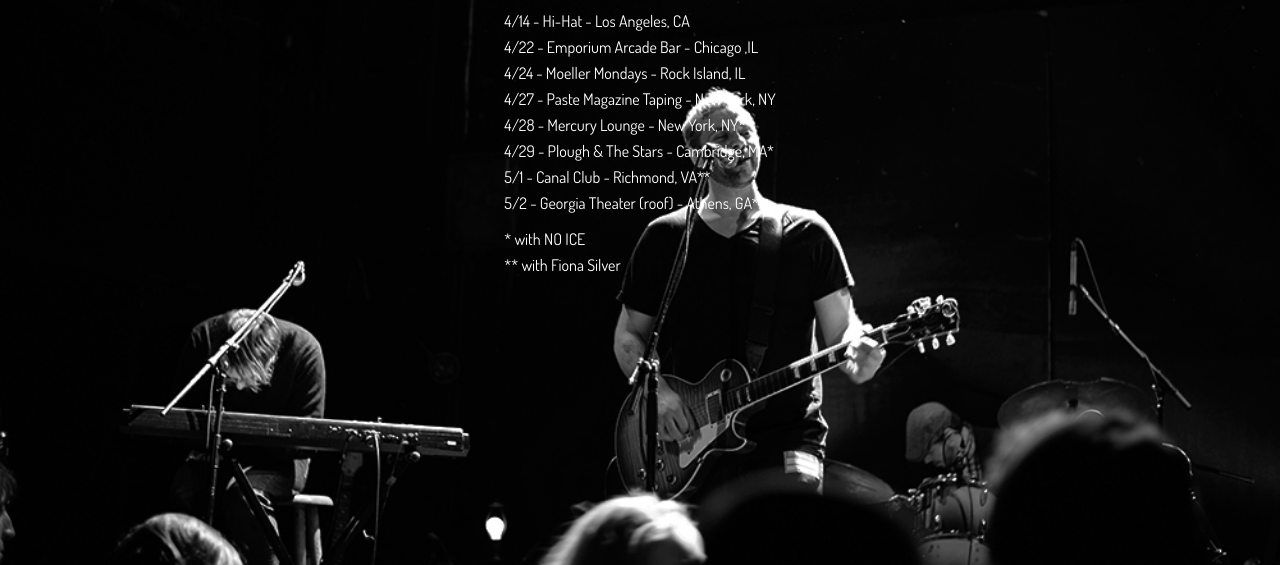
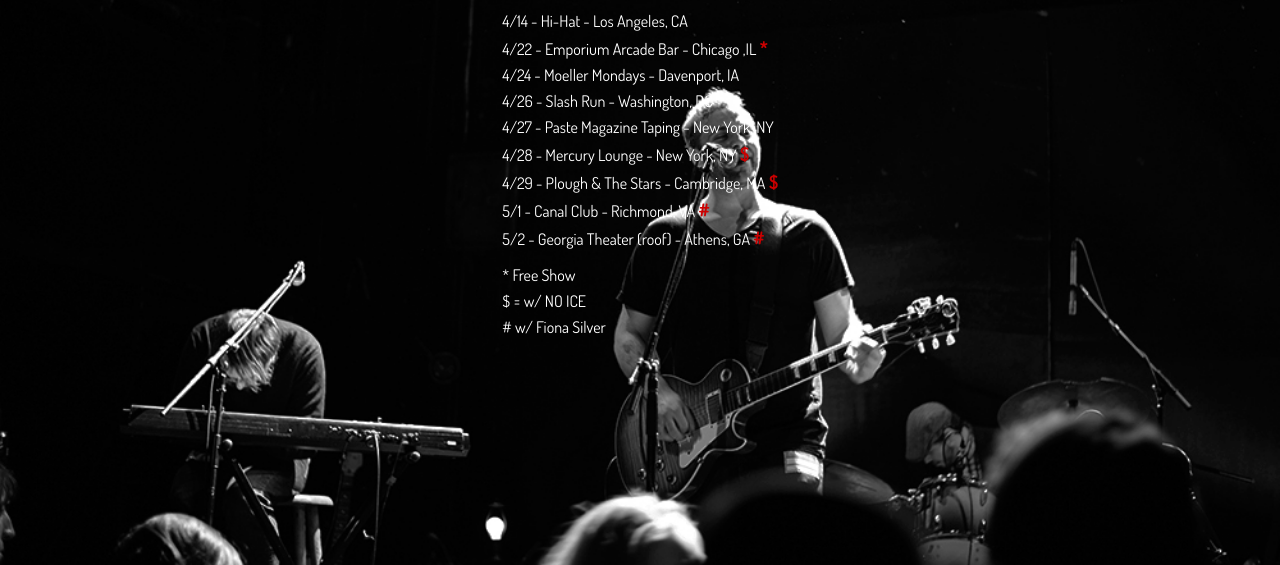
Before and after one commit to thebkbuffalo/dollars_site, a plain HTML site: page index.html in a window 1280 px wide. Shown: the part 235-800 px from the top of the page. Drawn offline with nearby package versions, Linux system fonts and the light colour scheme.

Commit message:
added more dates and updates some style

```diff
--- a/assets/style.css
+++ b/assets/style.css
@@ -65,3 +65,5 @@ a {
   color: white;
   font-size: 75px;
 }
+
+.r {color: #CC0000; font-weight: bold; font-size: 18px;}
--- a/index.html
+++ b/index.html
@@ -28,16 +28,18 @@
         <div class='dates_list'>
           <ul class='tour_dates'>
             <li>4/14 - Hi-Hat - Los Angeles, CA</li>
-            <li>4/22 - Emporium Arcade Bar - Chicago ,IL</li>
-            <li>4/24 - Moeller Mondays - Rock Island, IL</li>
+            <li>4/22 - Emporium Arcade Bar - Chicago ,IL <span class='r'>*</span> </li>
+            <li>4/24 - Moeller Mondays - Davenport, IA</li>
+            <li>4/26 - Slash Run - Washington, DC</li>
             <li>4/27 - Paste Magazine Taping - New York, NY</li>
-            <li>4/28 - Mercury Lounge - New York, NY*</li>
-            <li>4/29 - Plough &amp; The Stars - Cambridge, MA*</li>
-            <li>5/1 - Canal Club - Richmond, VA**</li>
-            <li>5/2 - Georgia Theater (roof) - Athens, GA**</li>
+            <li>4/28 - Mercury Lounge - New York, NY <span class='r'>$</span> </li>
+            <li>4/29 - Plough &amp; The Stars - Cambridge, MA <span class='r'>$</span> </li>
+            <li>5/1 - Canal Club - Richmond, VA <span class='r'>#</span> </li>
+            <li>5/2 - Georgia Theater (roof) - Athens, GA <span class='r'>#</span> </li>
             <li></li>
-            <li class="noice">* with NO ICE</li>
-            <li class='fiona'>** with Fiona Silver</li>
+            <li class='free'>* Free Show</li>
+            <li class="noice">$ = w/ NO ICE</li>
+            <li class='fiona'># w/ Fiona Silver</li>
           </ul>
         </div>
       </div>
```
